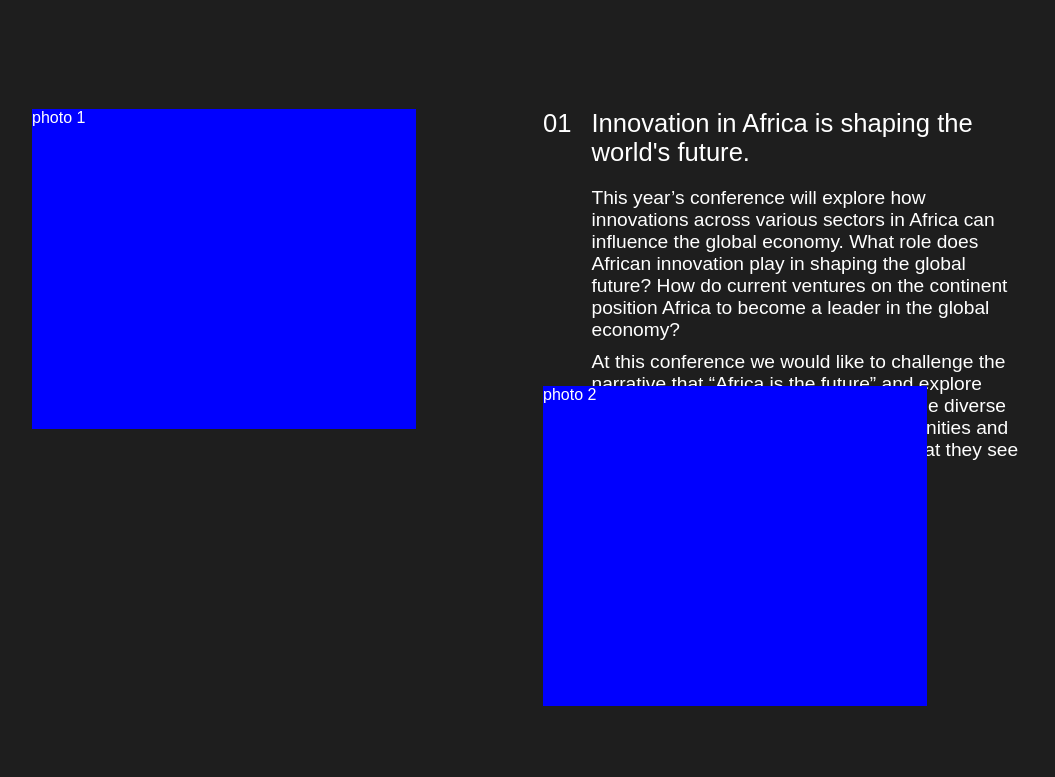
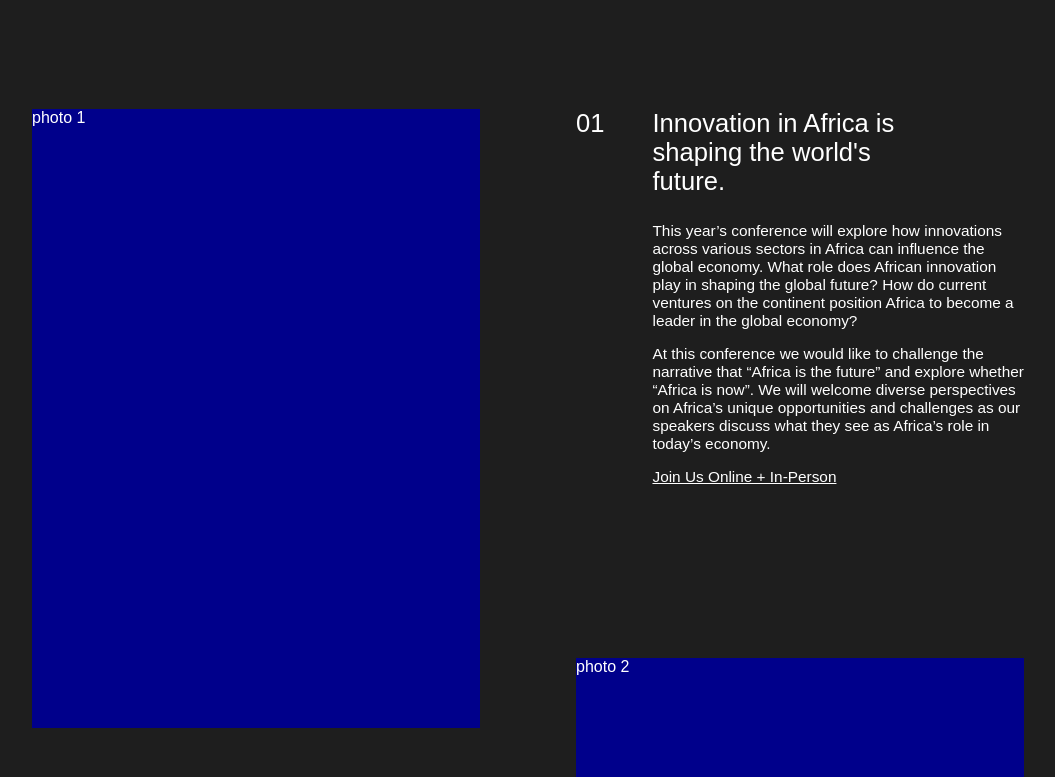
Before and after one commit to juliet29/sabf_2022, a Gatsby site: page / in a window 1280 px wide. Shown: the part 583-1360 px from the top of the page, without its empty margins (112-1167 px from the left). Built offline with nearby package versions, Linux system fonts and the light colour scheme; Gatsby itself is replaced by a stand-in of ours.

Commit message:
about better

```diff
--- a/src/components/about/aboutSection.tsx
+++ b/src/components/about/aboutSection.tsx
@@ -7,23 +7,24 @@ import {GridHolder } from 'styles/sharedStyles';
 
 // ******* start styled components
 const PhotoPlaceholder = styled.div`
-    background-color: blue;
-    height: 40vh;
-    width: 30vw;
+    background-color: darkblue;
+    /* height: 40vh; */
+    /* width: 30vw; */
 `;
 
 const TextBlock = styled.div`
     display: flex;
     flex-direction: row;
+    /* margin-bottom: 10px; */
     div:nth-child(1) {
-        margin-right: 20px;
+        margin-right: 3em;
     }
     div:nth-child(2) {
         h2 {
-            margin-bottom: 20px;
+            margin-bottom: 1em;
         }
         p {
-            margin-bottom: 10px;
+            margin-bottom: 1em;
         }
     }
 
@@ -33,8 +34,8 @@ const TextBlock = styled.div`
 
 const Grid = styled.div`
     display: grid;
-    height: 100vh;
-    gap: 30px;
+    height: 140vh;
+    gap: 3em 6em;
     grid-template-columns: [col1-line] 1fr
                                 [col2-line] 1fr
                                 [col3-line] 1fr
@@ -43,20 +44,25 @@ const Grid = styled.div`
     grid-template-rows: [row1-start] 1fr
                             [row2-start] 1fr
                             [row3-start] 1fr
-                            [row4-start];
+                            [row4-start] 1fr
+                            [row5-start] 1fr
+                            [row6-start] 1fr
+                            [row7-start] 1fr;
     ${PhotoPlaceholder}:nth-child(1){
         grid-column: col1-line / span 2;
-        grid-row: row1-start / span 2;
+        grid-row: row1-start / span 4;
     }
 
     ${TextBlock}:nth-child(2){
         grid-column: col3-line / span 2;
-        grid-row: row1-start / span 2;
+        grid-row: row1-start / span 3;
     }
 
     ${PhotoPlaceholder}:nth-child(3){
         grid-column: col3-line / span 2;
-        grid-row: row2-start / span 2;
+        grid-row: row4-start / span 4;
+        position: relative;
+        top: 3em;
         /* justify-self: end;  */
         /* align-self: center; */
     }
@@ -80,8 +86,9 @@ const AboutSection = () => {
                     <div><h2>01</h2></div>
                     <div>
                         <h2>
-                            Innovation in Africa is shaping the
-                            world's future.
+                            Innovation in Africa is <br/>
+                            shaping the world's  <br/>
+                            future.
                         </h2>
                         <p>
                         This year’s conference will explore how innovations across various
@@ -99,6 +106,8 @@ const AboutSection = () => {
                           on Africa’s unique opportunities and challenges as our speakers
                           discuss what they see as Africa’s role in today’s economy.
                         </p>
+
+                        <a>Join Us Online + In-Person</a>
                     </div>
                 </TextBlock>
                 <PhotoPlaceholder>
--- a/src/styles/globalStyles.ts
+++ b/src/styles/globalStyles.ts
@@ -41,7 +41,7 @@ h2 {
 }
 p, a {
   --min: 0.8em;   /* minimum value */
-  --val: 1.5vw; /* preferred value = 2.5% viewport width */
+  --val: 1.2vw; /* preferred value = 2.5% viewport width */
   --max: 1.5em; /* maximum value */
 }
 
```
